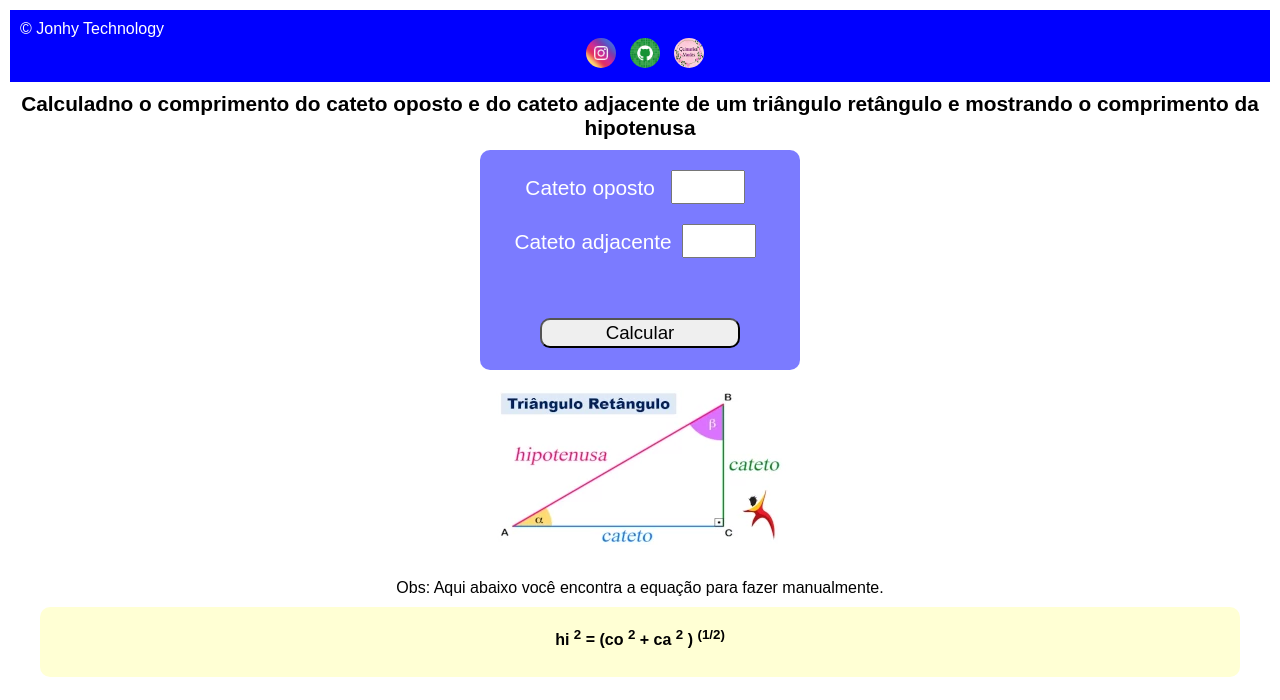
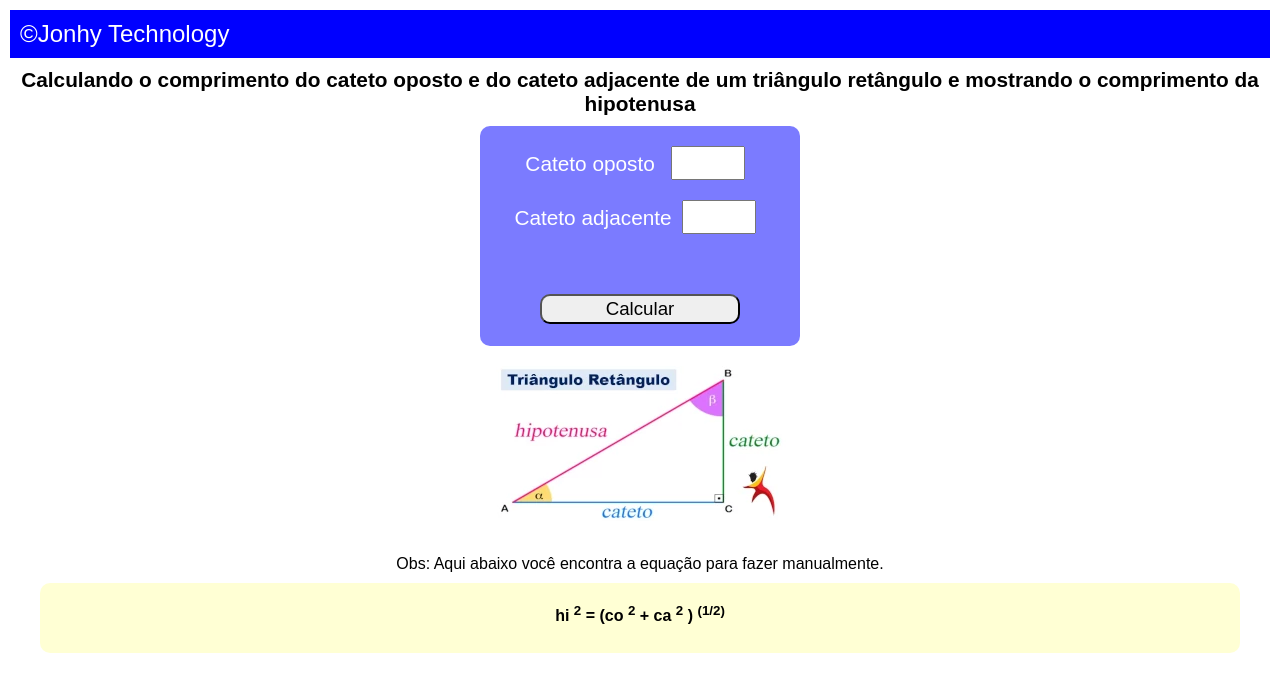
Before and after one commit to jonhysantos/projeto-hipotenusa, a plain HTML site: page index.html in a window 1280 px wide. Shown: the top 700 px of the page. Drawn offline with Linux system fonts and the light colour scheme.

Commit message:
Programa finalizado eu acho

```diff
--- a/hipotenusa.css
+++ b/hipotenusa.css
@@ -9,7 +9,6 @@
 
 body {
     text-align: center;
-    width: 100vw;
 }
 
 header{
@@ -22,21 +21,10 @@ header{
 
 .center{
     text-align: left;
+    font-size: 1.5em;
 }
 
-.image {
-    margin-left: 10px;
-    width: 30px;
-    height: 30px;
-    border-radius: 50%;
-}
 
-.image2 {
-    width: 30px;
-    height: 30px;
-    border-radius: 50%;
-    margin-left: 10px;
-}
 
 h1 {
     margin: 10px;
--- a/index.html
+++ b/index.html
@@ -8,12 +8,10 @@
 </head>
 <body>
     <header>
-        <p class="center">&copy; Jonhy Technology</p>
-        <a href="https://www.instagram.com/jonhyalberto_35/"><img  class="image" src="logo-instagram.jpg" alt="uma logo do instagram"></a>
-        <a href="https://github.com/jonhysantos"><img class="image2" src="logo-github.jpg" alt="logo do GitHub"></a>
-        <a href="https://pt-br.facebook.com/people/Guimar%C3%A3es-Modinhas/pfbid029doMM2tvQ7aRbZXqQ3ptrGt8pCvMn4Ffz5A5cDJGczzXg2PBniEKG8VW7RyHmwx2l/" target="_blank" rel="external"><img class="image2" src="logo-gumaraes.jpg" alt="logo da loja guimaães modas (patrocínio)"></a>
+        <p class="center">&copy;Jonhy Technology</p>
+
     </header>
-    <h1>Calculadno o comprimento do cateto oposto e do cateto adjacente de um triângulo retângulo e mostrando o comprimento da hipotenusa</h1>
+    <h1>Calculando o comprimento do cateto oposto e do cateto adjacente de um triângulo retângulo e mostrando o comprimento da hipotenusa</h1>
     <div id="form">
         <label for="co">Cateto oposto </label><input type="number" name="co" id="co"> <br>
         <label for="ca">Cateto adjacente</label><input type="number" name="ca" id="ca">
```
